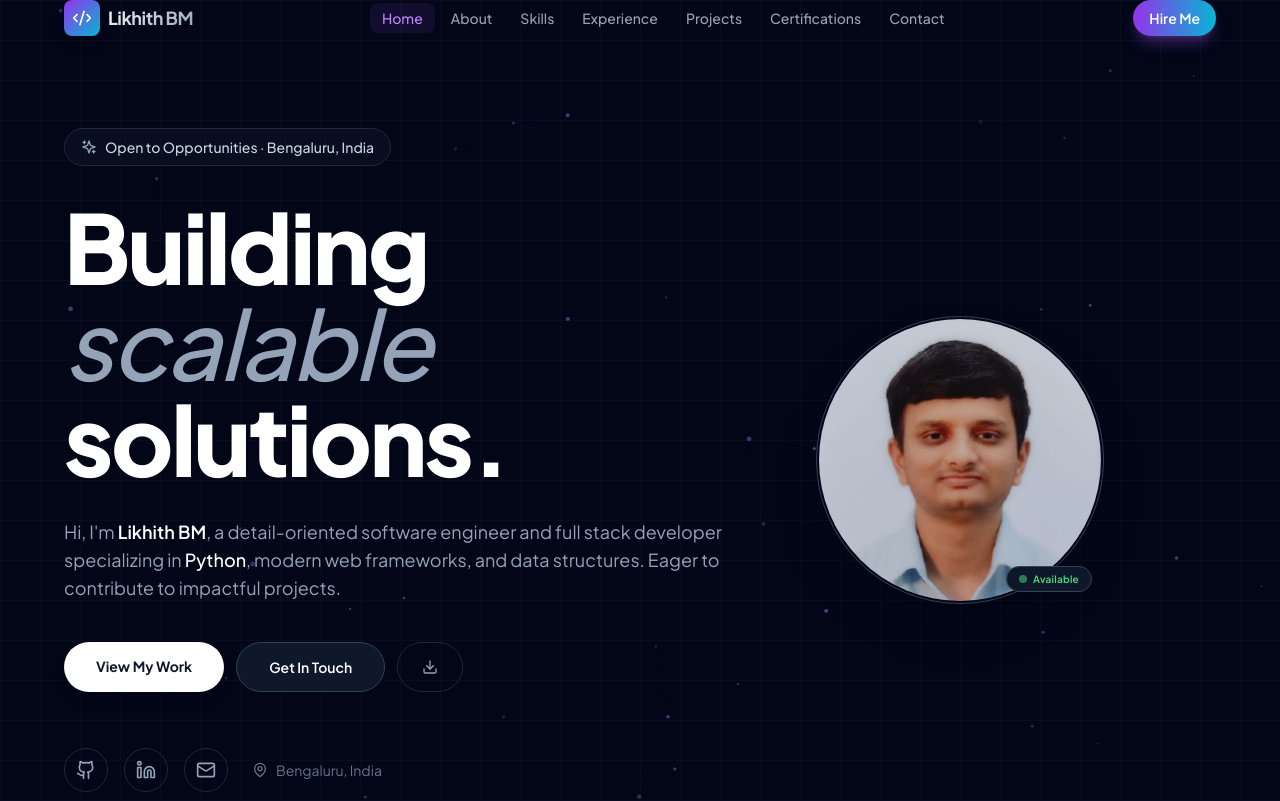
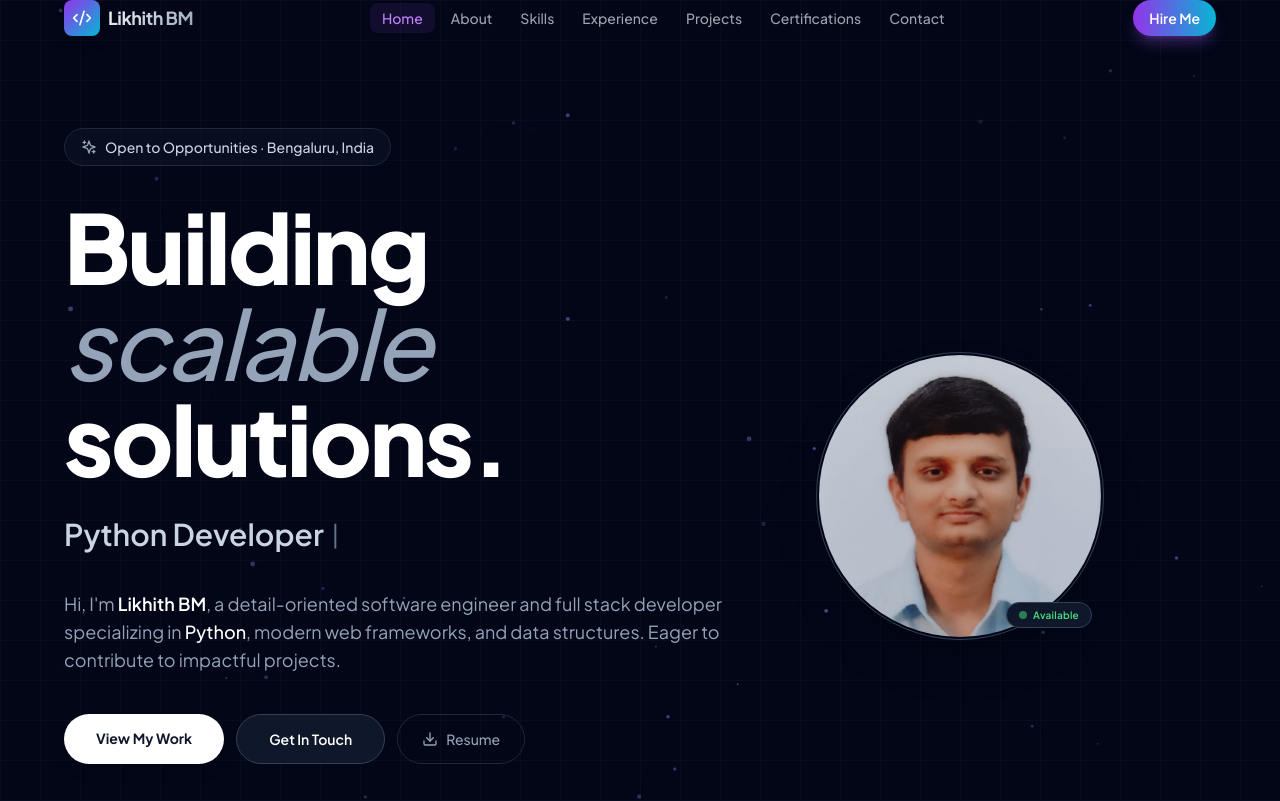
Before and after one commit to Likhithbm24/portfolio, a React (Vite) app: page / in a window 1280 px wide. Shown: the top 801 px of the page. Built offline with nearby package versions, Linux system fonts and the light colour scheme.

Commit message:
Fix: Re-add typewriter, add Resume text, cleanup Footer

```diff
--- a/src/components/Footer.jsx
+++ b/src/components/Footer.jsx
@@ -5,14 +5,12 @@ export default function Footer() {
 
   return (
     <footer className="relative border-t border-white/5 py-12 overflow-hidden">
-      <div className="bg-blob w-64 h-64 bg-purple-800/10 bottom-0 left-1/2 -translate-x-1/2" />
-
       <div className="section-container relative z-10">
         <div className="flex flex-col md:flex-row items-center justify-between gap-8">
           {/* Logo + tagline */}
           <div className="flex items-center gap-3">
-            <div className="w-9 h-9 rounded-lg bg-gradient-to-br from-purple-600 to-cyan-500 flex items-center justify-center shadow-lg">
-              <Code2 className="w-5 h-5 text-white" />
+            <div className="w-9 h-9 rounded-lg bg-slate-800 border border-slate-700 flex items-center justify-center shadow-lg">
+              <Code2 className="w-5 h-5 text-slate-300" />
             </div>
             <div>
               <p className="font-bold text-white">Likhith BM</p>
@@ -33,7 +31,7 @@ export default function Footer() {
                 target="_blank"
                 rel="noopener noreferrer"
                 aria-label={label}
-                className="w-9 h-9 rounded-lg glass border border-white/8 flex items-center justify-center text-gray-400 hover:text-white hover:border-purple-500/40 hover:scale-110 transition-all duration-300"
+                className="w-9 h-9 rounded-lg border border-slate-800 flex items-center justify-center text-slate-400 hover:text-white hover:border-slate-500 hover:bg-slate-800 hover:scale-110 transition-all duration-300"
               >
                 <Icon className="w-4 h-4" />
               </a>
@@ -44,7 +42,7 @@ export default function Footer() {
           <button
             onClick={scrollTop}
             aria-label="Back to top"
-            className="w-10 h-10 rounded-xl bg-gradient-to-br from-purple-600 to-cyan-500 flex items-center justify-center text-white hover:scale-110 hover:opacity-90 transition-all duration-300 shadow-lg shadow-purple-500/30"
+            className="w-10 h-10 rounded-xl bg-slate-800 border border-slate-700 flex items-center justify-center text-slate-400 hover:text-white hover:scale-110 transition-all duration-300 shadow-lg"
           >
             <ArrowUp className="w-4 h-4" />
           </button>
--- a/src/components/Hero.jsx
+++ b/src/components/Hero.jsx
@@ -1,8 +1,36 @@
 import { useEffect, useRef, useState } from 'react';
 import { Github, Linkedin, Mail, Phone, MapPin, Download, ArrowDown, Sparkles } from 'lucide-react';
 
+const roles = [
+  'Full Stack Developer',
+  'Python Developer',
+  'Machine Learning Enthusiast',
+  'Problem Solver',
+  'Software Engineer',
+];
+
 export default function Hero() {
+  const [roleIdx, setRoleIdx] = useState(0);
+  const [displayed, setDisplayed] = useState('');
+  const [deleting, setDeleting] = useState(false);
   const canvasRef = useRef(null);
+
+  // Typewriter effect
+  useEffect(() => {
+    const current = roles[roleIdx];
+    let timeout;
+    if (!deleting && displayed.length < current.length) {
+      timeout = setTimeout(() => setDisplayed(current.slice(0, displayed.length + 1)), 80);
+    } else if (!deleting && displayed.length === current.length) {
+      timeout = setTimeout(() => setDeleting(true), 2000);
+    } else if (deleting && displayed.length > 0) {
+      timeout = setTimeout(() => setDisplayed(current.slice(0, displayed.length - 1)), 45);
+    } else if (deleting && displayed.length === 0) {
+      setDeleting(false);
+      setRoleIdx((prev) => (prev + 1) % roles.length);
+    }
+    return () => clearTimeout(timeout);
+  }, [displayed, deleting, roleIdx]);
 
   // Particle canvas — desktop only (too heavy for mobile)
   useEffect(() => {
@@ -110,9 +138,15 @@ export default function Hero() {
             </div>
 
             {/* Name */}
-            <h1 className="text-5xl md:text-8xl font-extrabold mb-6 md:mb-8 leading-tight tracking-tight text-white animate-fade-in-up" style={{ animationDelay: '100ms' }}>
+            <h1 className="text-5xl md:text-8xl font-extrabold mb-4 md:mb-6 leading-tight tracking-tight text-white animate-fade-in-up" style={{ animationDelay: '100ms' }}>
               Building <span className="text-slate-400 font-medium italic">scalable</span> solutions.
             </h1>
+
+            {/* Typewriter */}
+            <div className="flex items-center gap-2 h-10 md:h-12 mb-5 md:mb-8 justify-center lg:justify-start animate-fade-in-up" style={{ animationDelay: '150ms' }}>
+              <span className="text-xl md:text-3xl font-semibold text-slate-300">{displayed}</span>
+              <span className="text-2xl text-slate-500 cursor-blink">|</span>
+            </div>
 
             {/* Summary */}
             <p className="text-slate-400 text-base md:text-lg max-w-2xl mb-7 md:mb-10 leading-relaxed animate-fade-in-up" style={{ animationDelay: '200ms' }}>
@@ -137,9 +171,9 @@ export default function Hero() {
               <a
                 href="/Likhith_Resume.pdf"
                 download="Likhith_BM_Resume.pdf"
-                className="px-6 py-3.5 rounded-full border border-slate-800 text-slate-400 font-medium text-sm hover:text-white transition-all duration-300 flex items-center gap-2"
+                className="px-6 py-3.5 rounded-full border border-slate-800 text-slate-400 font-medium text-sm hover:text-white hover:bg-slate-800 transition-all duration-300 flex items-center gap-2"
               >
-                <Download className="w-4 h-4" />
+                <Download className="w-4 h-4" /> Resume
               </a>
             </div>
 
```
